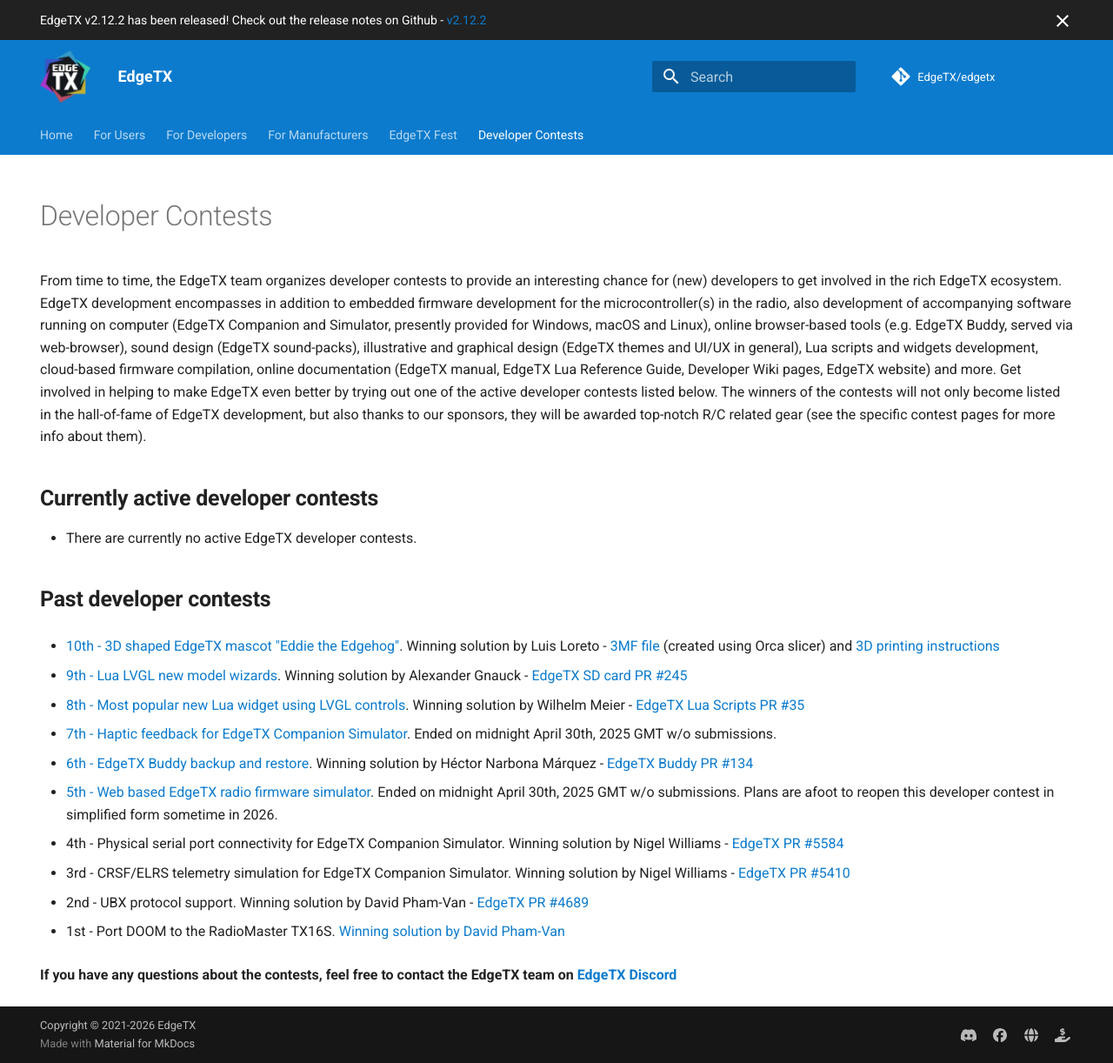
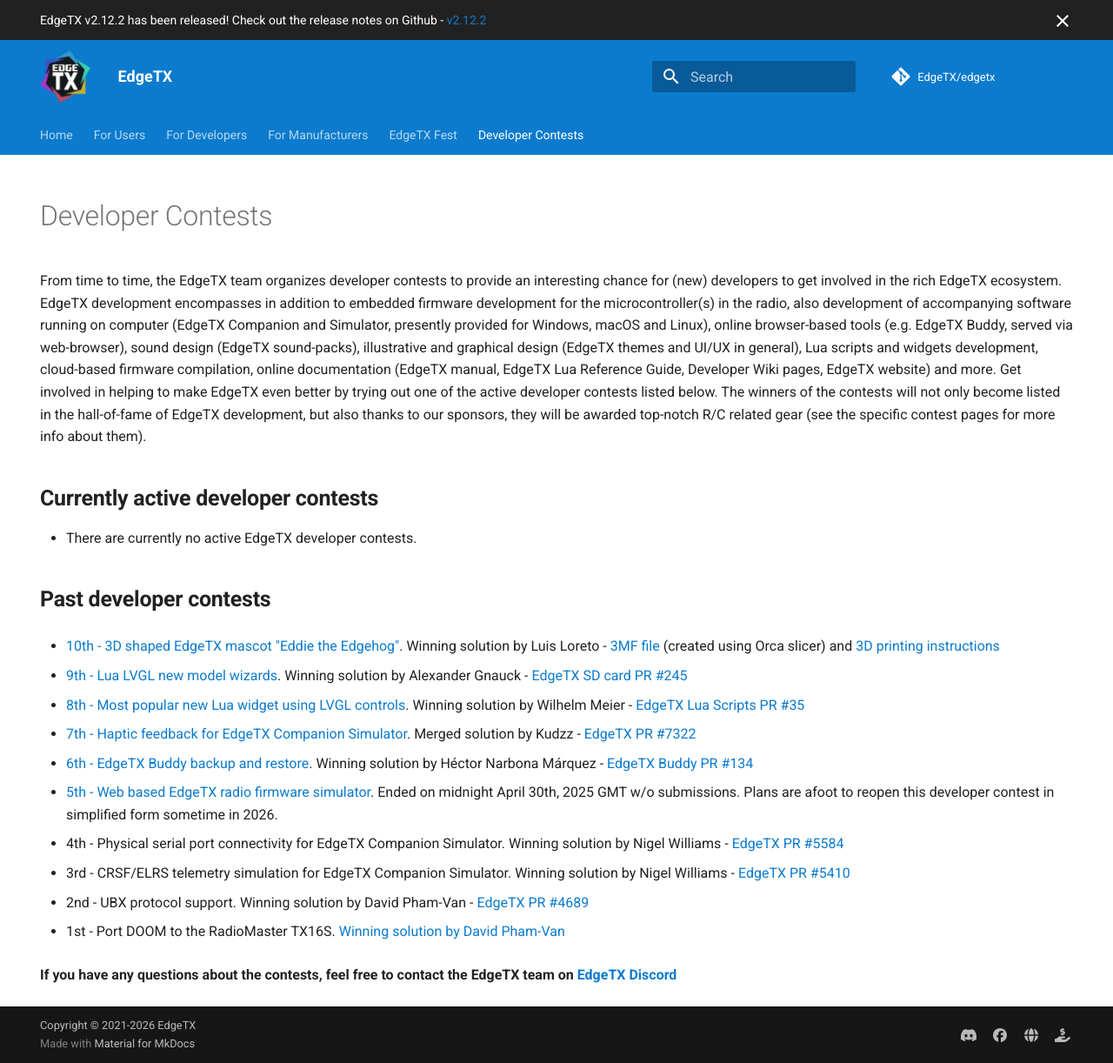
Before and after one commit to EdgeTX/edgetx.github.io, an MkDocs documentation site: the page built from docs/devcontest.md, in a window 1280 px wide and 1222 px high. Shown: the whole window at 87% size. Built offline with MkDocs 1.6.1 and Material for MkDocs 9.7.7, drawn with Linux system fonts in a browser that asks for light colours; comment, search, counter and statistics services are not loaded.

Commit message:
7th dev contest solved by Kudzz

```diff
--- a/docs/devcontest.md
+++ b/docs/devcontest.md
@@ -18,7 +18,7 @@
 
 * [8th - Most popular new Lua widget using LVGL controls](https://edgetx.org/dc8_lualvglwidget). Winning solution by Wilhelm Meier - [EdgeTX Lua Scripts PR #35](https://github.com/EdgeTX/lua-scripts/pull/35)
 
-* [7th - Haptic feedback for EdgeTX Companion Simulator](https://edgetx.org/dc7_simuhaptic). Ended on midnight April 30th, 2025 GMT w/o submissions.
+* [7th - Haptic feedback for EdgeTX Companion Simulator](https://edgetx.org/dc7_simuhaptic). Merged solution by Kudzz - [EdgeTX PR #7322](https://github.com/EdgeTX/edgetx/pull/7322)
 
 * [6th - EdgeTX Buddy backup and restore](https://edgetx.org/dc6_buddybackup). Winning solution by Héctor Narbona Márquez - [EdgeTX Buddy PR #134](https://github.com/EdgeTX/buddy/pull/134)
 
```
